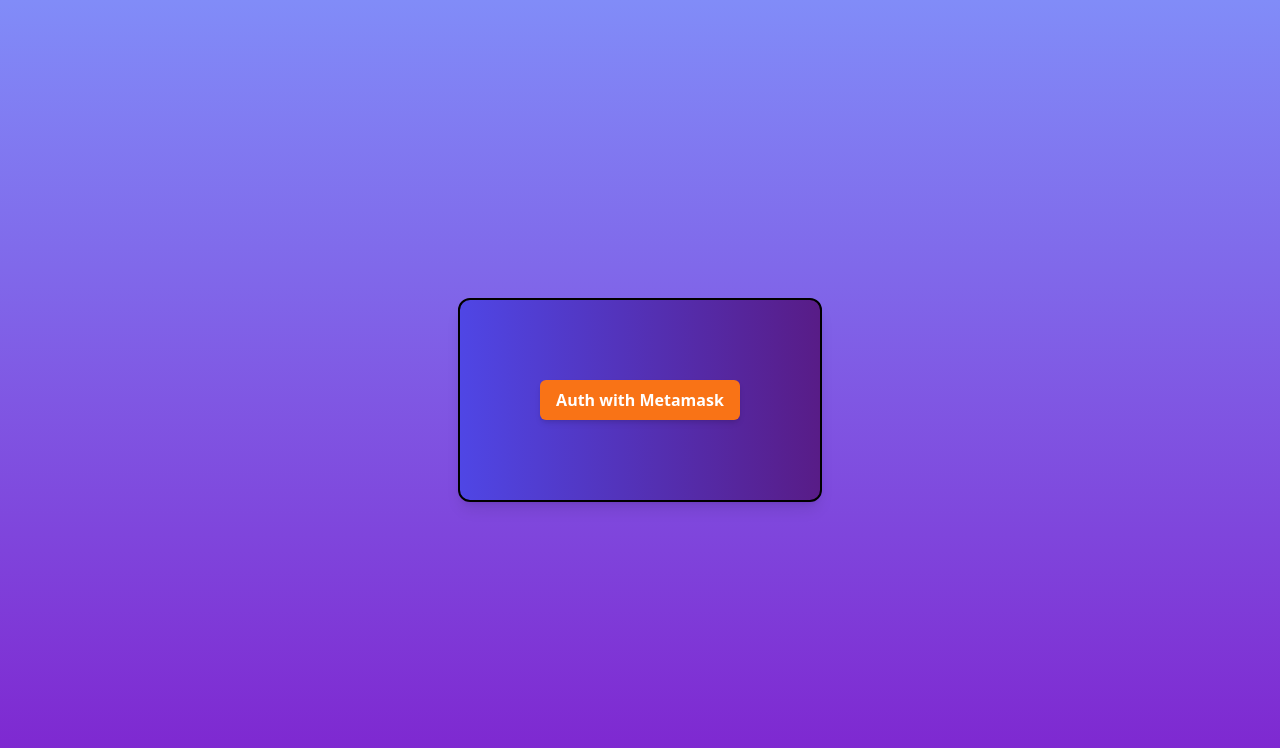
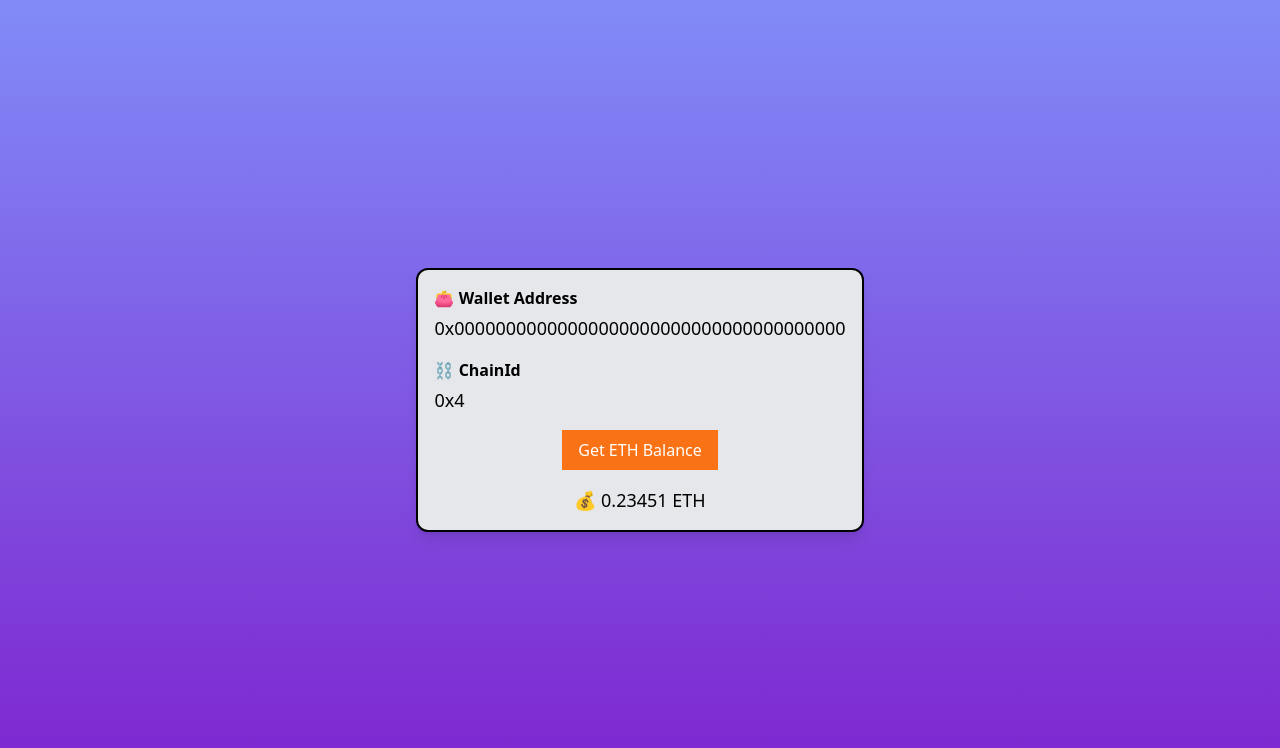
Before and after one commit to overgrowninfnat/react-metamask-starter, a React (Create React App) app: page / in a window 1280 px wide. Shown: the top 748 px of the page. Built offline with nearby package versions, Linux system fonts and the light colour scheme.

Commit message:
starter template

```diff
--- a/src/App.js
+++ b/src/App.js
@@ -1,10 +1,14 @@
 import React from 'react'
 
 import AuthPage from './components/AuthPage'
+import HomePage from './components/HomePage'
 
 function App() {
   return (
-    <AuthPage />
+    <>
+      {/* <AuthPage /> */}
+      <HomePage />
+    </>
    )
 }
 
--- /dev/null
+++ b/src/components/HomePage.js
@@ -0,0 +1,18 @@
+import React from 'react'
+
+export default function HomePage() {
+  return(
+    <div className='w-screen h-screen flex justify-center items-center bg-gradient-to-b from-indigo-400 to-purple-700'>
+      <div className='max-w-md h-auto px-4 py-4 flex flex-col bg-gray-200 border-2 border-black rounded-xl shadow-lg'>
+        <p className="font-bold mb-1">👛 {' '} Wallet Address</p>
+        <p className="text-xs md:text-md lg:text-lg mb-4">0x00000000000000000000000000000000000000</p>
+        <p className="font-bold mb-1">⛓️  {''} ChainId</p>
+        <p className='text-xs md:text-md lg:text-lg mb-4'>0x4</p>
+        <div className="w-full h-auto flex flex-col items-center justify-center">
+          <button className="bg-orange-500 text-white text-bold px-4 py-2 hover:bg-orange-600 hover:shadow-md transition duration-300">Get ETH Balance</button>
+          <p className="mt-4 text-lg">💰 {''} 0.23451 ETH</p>
+        </div>
+      </div>
+    </div>
+ )
+}
```
